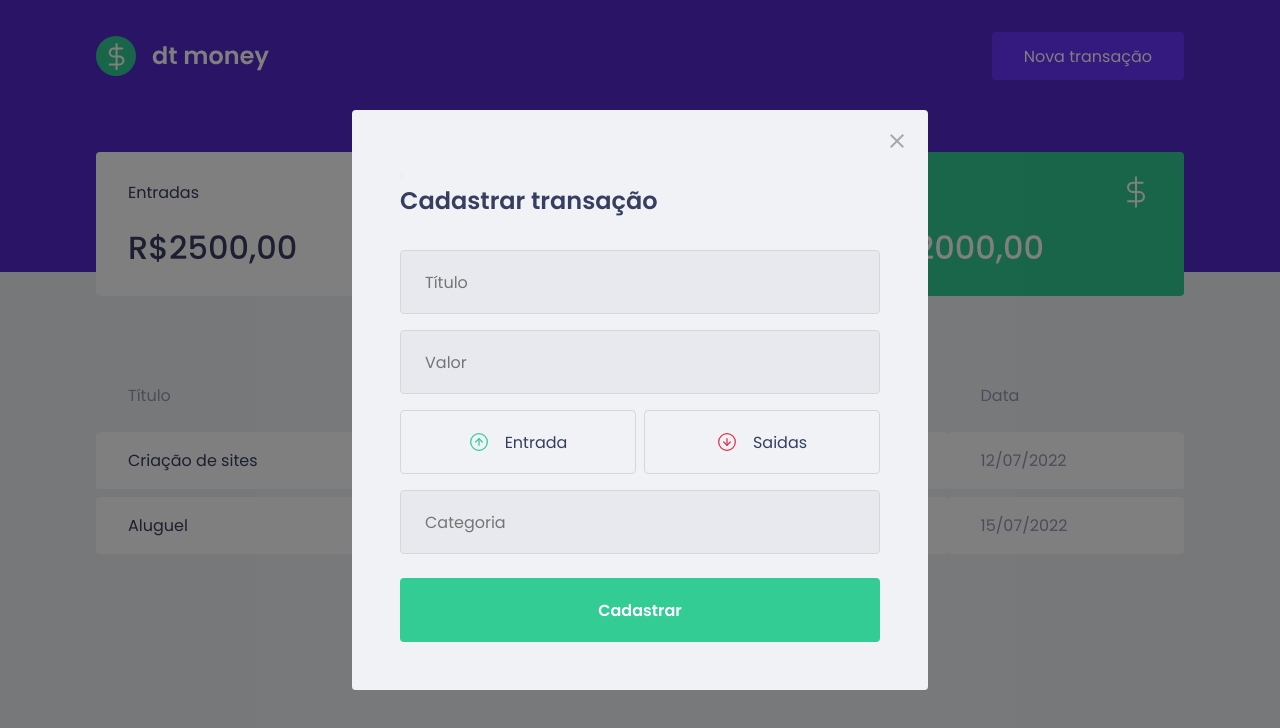
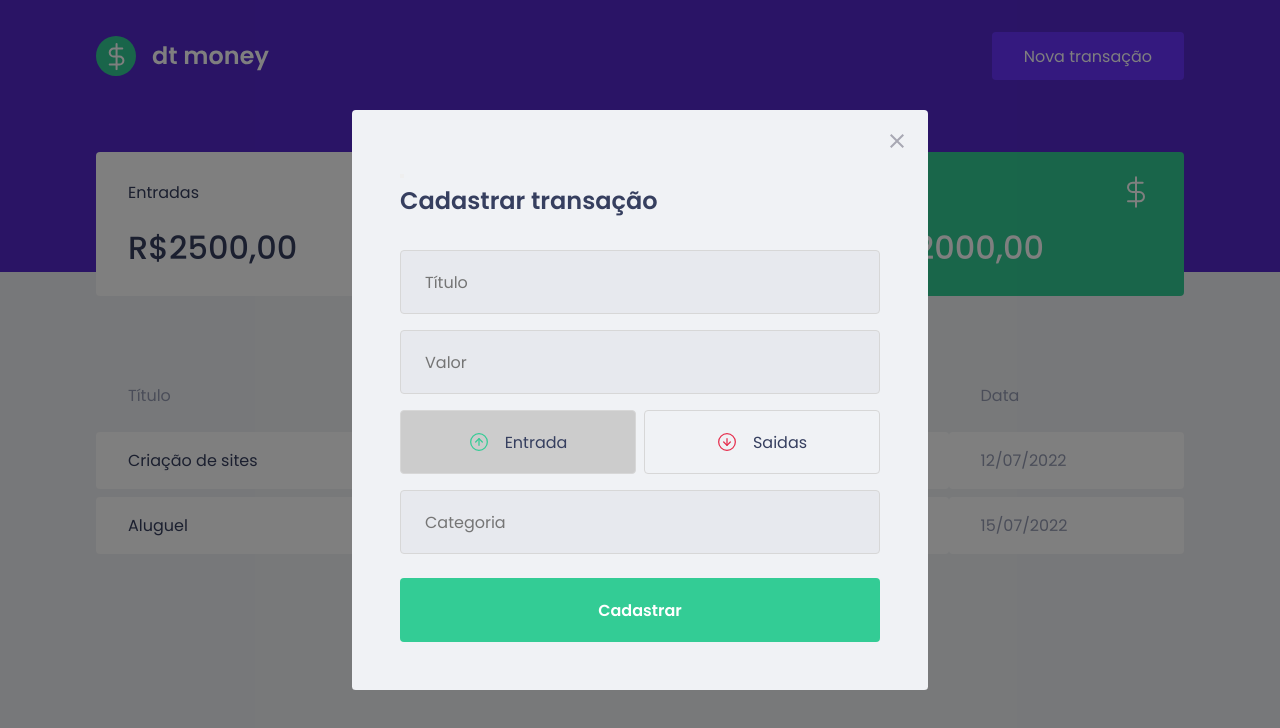
Before and after one commit to Nailson97/DT-Money, a React (Create React App) app: page / in a window 1280 px wide. Both pictures are taken after a click on the button "Nova transação". Shown: the top 728 px of the page. Built offline with nearby package versions, Linux system fonts and the light colour scheme; no server answers; what miragejs would draw is missing.

Commit message:
feat(button): creating button features

```diff
--- a/src/components/NewTransactionModal/index.tsx
+++ b/src/components/NewTransactionModal/index.tsx
@@ -2,7 +2,8 @@ import Modal from "react-modal";
 import FecharImg from "../../assets/fechar.svg";
 import EntradaImg from "../../assets/Entradas.svg";
 import SaidasImg from "../../assets/Saidas.svg";
-import { Container, TransactionTypeContainer } from "./styles";
+import { Container, TransactionTypeContainer, RadioBox } from "./styles";
+import { useState } from "react";
 
 interface NewTransactionModalProps {
   isOpen: boolean;
@@ -11,8 +12,11 @@ interface NewTransactionModalProps {
 
 export function NewTransactionModal({
   isOpen,
-  onRequestClose,
+onRequestClose,
 }: NewTransactionModalProps) {
+
+  const [type, setType] = useState('deposit')
+
   return (
     <Modal
       isOpen={isOpen}
@@ -35,15 +39,19 @@ export function NewTransactionModal({
         <input type="number" placeholder="Valor" />
 
         <TransactionTypeContainer>
-          <button type="button">
+          <RadioBox type="button"
+          onClick={() => { setType('deposit')}}
+          isActive={type == 'deposit'}>
             <img src={EntradaImg} alt="Entrada" />
             <span>Entrada</span>
-          </button>
+          </RadioBox>
 
-          <button type="button">
+          <RadioBox type="button"
+          onClick={() => { setType('withdraw')}}
+          isActive={type == 'withdraw'}>
             <img src={SaidasImg} alt="Saida" />
             <span>Saidas</span>
-          </button>
+          </RadioBox>
         </TransactionTypeContainer>
 
         <input placeholder="Categoria" />
--- a/src/components/NewTransactionModal/styles.ts
+++ b/src/components/NewTransactionModal/styles.ts
@@ -1,5 +1,5 @@
 import styled from "styled-components";
-import { darken } from 'polished'
+import { darken } from "polished";
 
 export const Container = styled.form`
   h2 {
@@ -21,7 +21,7 @@ export const Container = styled.form`
     transition: border-color 0.2s;
 
     &::placeholder {
-     border-color: ${darken(0.1, '#d7d7d7')};
+      border-color: ${darken(0.1, "#d7d7d7")};
     }
 
     & + input {
@@ -44,7 +44,7 @@ export const Container = styled.form`
     transition: filter 0.2s;
 
     &:hover {
-      filter: brightness(0.9)
+      filter: brightness(0.9);
     }
   }
 `;
@@ -52,15 +52,21 @@ export const Container = styled.form`
 export const TransactionTypeContainer = styled.div`
   margin: 1rem 0;
   display: grid;
-  grid-template-columns: 1fr 1fr ;
+  grid-template-columns: 1fr 1fr;
   gap: 0.5rem;
+`;
 
-  button {
+interface RadioBoxProps {
+  isActive: boolean,
+}
+
+export const RadioBox = styled.button<RadioBoxProps>`
   height: 4rem;
   border: 1px solid #d7d7d7;
   border-radius: 0.25rem;
 
-    background: transparent;
+  background: ${(props) => props.isActive ? '#ccc' : 'transparent'};
+
   display: flex;
   align-items: center;
   justify-content: center;
@@ -78,8 +84,6 @@ export const TransactionTypeContainer = styled.div`
     display: inline-block;
     margin-left: 1rem;
     font-size: 1rem;
-      color: var(--text-title)
+    color: var(--text-title);
   }
-
-  }
-`
+`;
```
Lines whose indentation alone changed are shown as unchanged.
